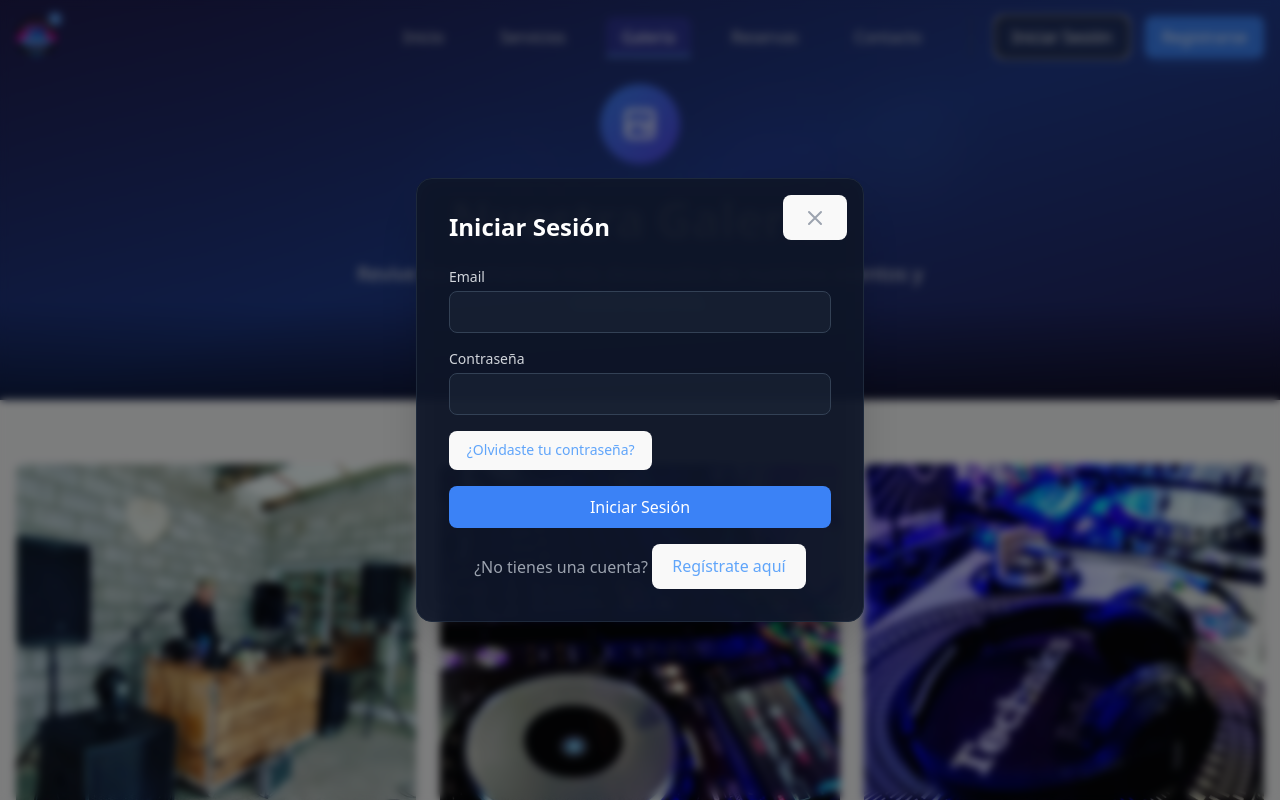
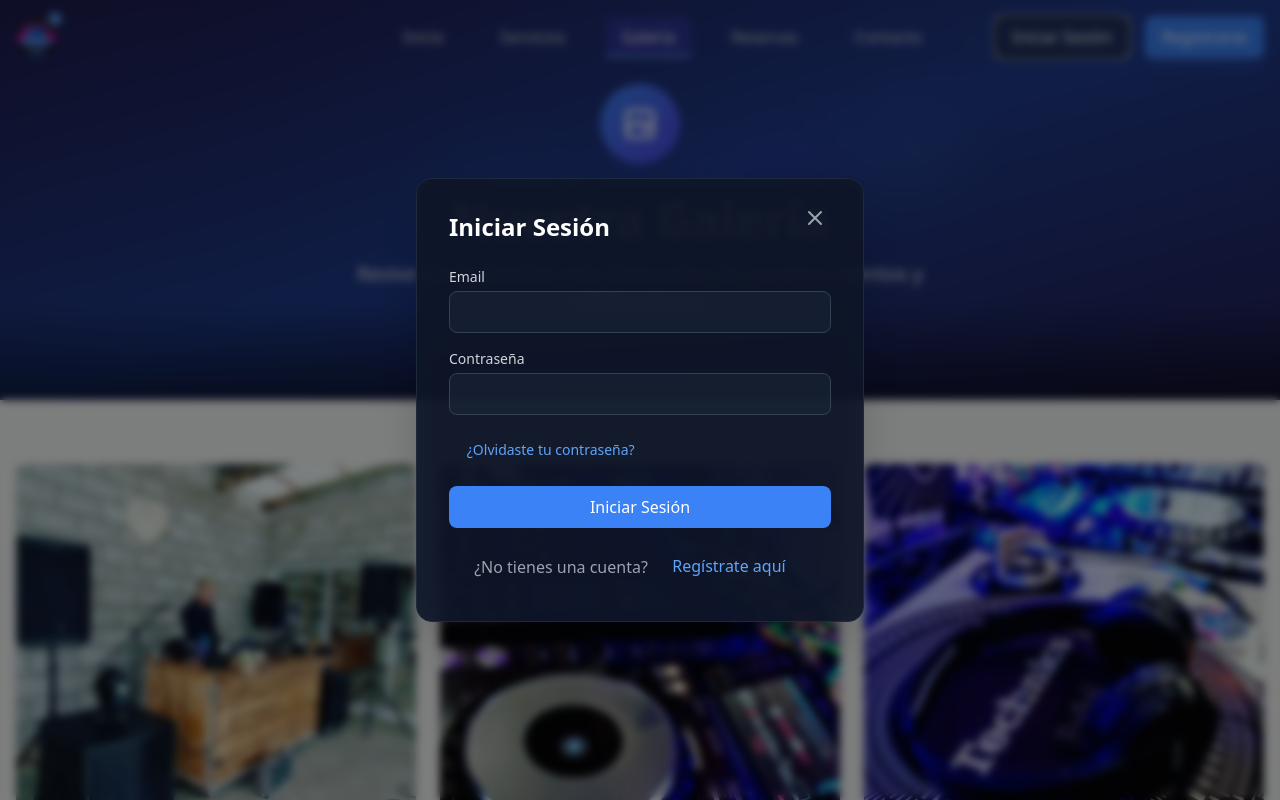
Before and after one commit to JulianSantanatoglia/mushroommdp, a React (Vite) app: page /galeria in a window 1280 px wide. Both pictures are taken after a click on the button "Iniciar Sesión". Shown: the top 800 px of the page. Built offline with nearby package versions, Linux system fonts and the light colour scheme.

Commit message:
mejorando estilitos

```diff
--- a/package.json
+++ b/package.json
@@ -10,13 +10,15 @@
     "lint": "eslint . --ext js,jsx --report-unused-disable-directives --max-warnings 0"
   },
   "dependencies": {
+    "@firebase/auth": "^1.10.0",
+    "@firebase/firestore": "^4.7.10",
     "@fullcalendar/daygrid": "^6.1.10",
     "@fullcalendar/interaction": "^6.1.10",
     "@fullcalendar/react": "^6.1.10",
     "@fullcalendar/timegrid": "^6.1.10",
     "@vitejs/plugin-react": "^4.2.1",
     "date-fns": "^2.30.0",
-    "firebase": "^10.8.0",
+    "firebase": "^10.14.1",
     "framer-motion": "^11.0.3",
     "react": "^18.2.0",
     "react-datepicker": "^4.25.0",
--- a/src/components/auth/LoginModal.jsx
+++ b/src/components/auth/LoginModal.jsx
@@ -68,7 +68,7 @@ const LoginModal = () => {
           >
             <button
               onClick={closeModals}
-              className="absolute top-4 right-4 text-gray-400 hover:text-white transition-colors"
+              className="absolute top-4 right-4 text-gray-400 hover:text-white transition-colors bg-transparent"
             >
               <svg className="w-6 h-6" fill="none" stroke="currentColor" viewBox="0 0 24 24">
                 <path strokeLinecap="round" strokeLinejoin="round" strokeWidth={2} d="M6 18L18 6M6 6l12 12" />
@@ -119,7 +119,7 @@ const LoginModal = () => {
                     closeModals();
                     // Here you would typically navigate to a password reset page
                   }}
-                  className="text-sm text-blue-400 hover:text-blue-300 transition-colors"
+                  className="text-sm text-blue-400 hover:text-blue-300 transition-colors bg-transparent"
                 >
                   ¿Olvidaste tu contraseña?
                 </button>
@@ -137,7 +137,7 @@ const LoginModal = () => {
                 <button
                   type="button"
                   onClick={openRegisterModal}
-                  className="text-blue-400 hover:text-blue-300 transition-colors"
+                  className="text-blue-400 hover:text-blue-300 transition-colors bg-transparent"
                 >
                   Regístrate aquí
                 </button>
--- a/src/components/auth/RegisterModal.jsx
+++ b/src/components/auth/RegisterModal.jsx
@@ -83,7 +83,7 @@ const RegisterModal = () => {
           >
             <button
               onClick={closeModals}
-              className="absolute top-4 right-4 text-gray-400 hover:text-white transition-colors"
+              className="absolute top-4 right-4 text-gray-400 hover:text-white transition-colors bg-transparent"
             >
               <svg className="w-6 h-6" fill="none" stroke="currentColor" viewBox="0 0 24 24">
                 <path strokeLinecap="round" strokeLinejoin="round" strokeWidth={2} d="M6 18L18 6M6 6l12 12" />
@@ -175,7 +175,7 @@ const RegisterModal = () => {
                 <button
                   type="button"
                   onClick={openLoginModal}
-                  className="text-blue-400 hover:text-blue-300 transition-colors"
+                  className="text-blue-400 hover:text-blue-300 transition-colors bg-transparent"
                 >
                   Inicia sesión aquí
                 </button>
--- a/src/pages/Reservas.jsx
+++ b/src/pages/Reservas.jsx
@@ -302,7 +302,7 @@ const Reservas = () => {
                           options: {
                             boundary: "viewport",
                             padding: 8,
-                          },
+                        },
                         },
                         {
                           name: "offset",
```
Also changed, not shown: 1 other file (tests, documents, lock files or other folders).
